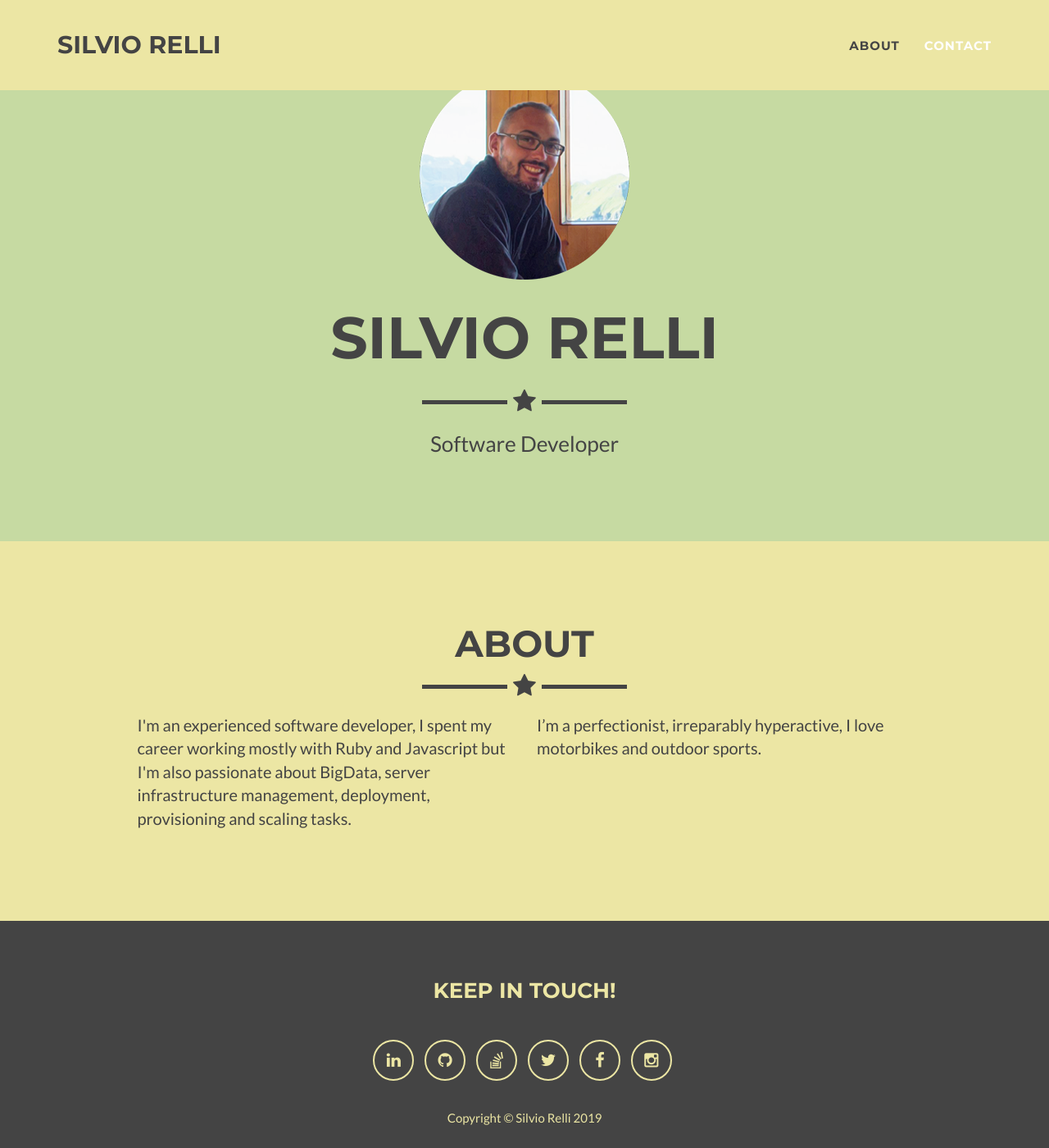
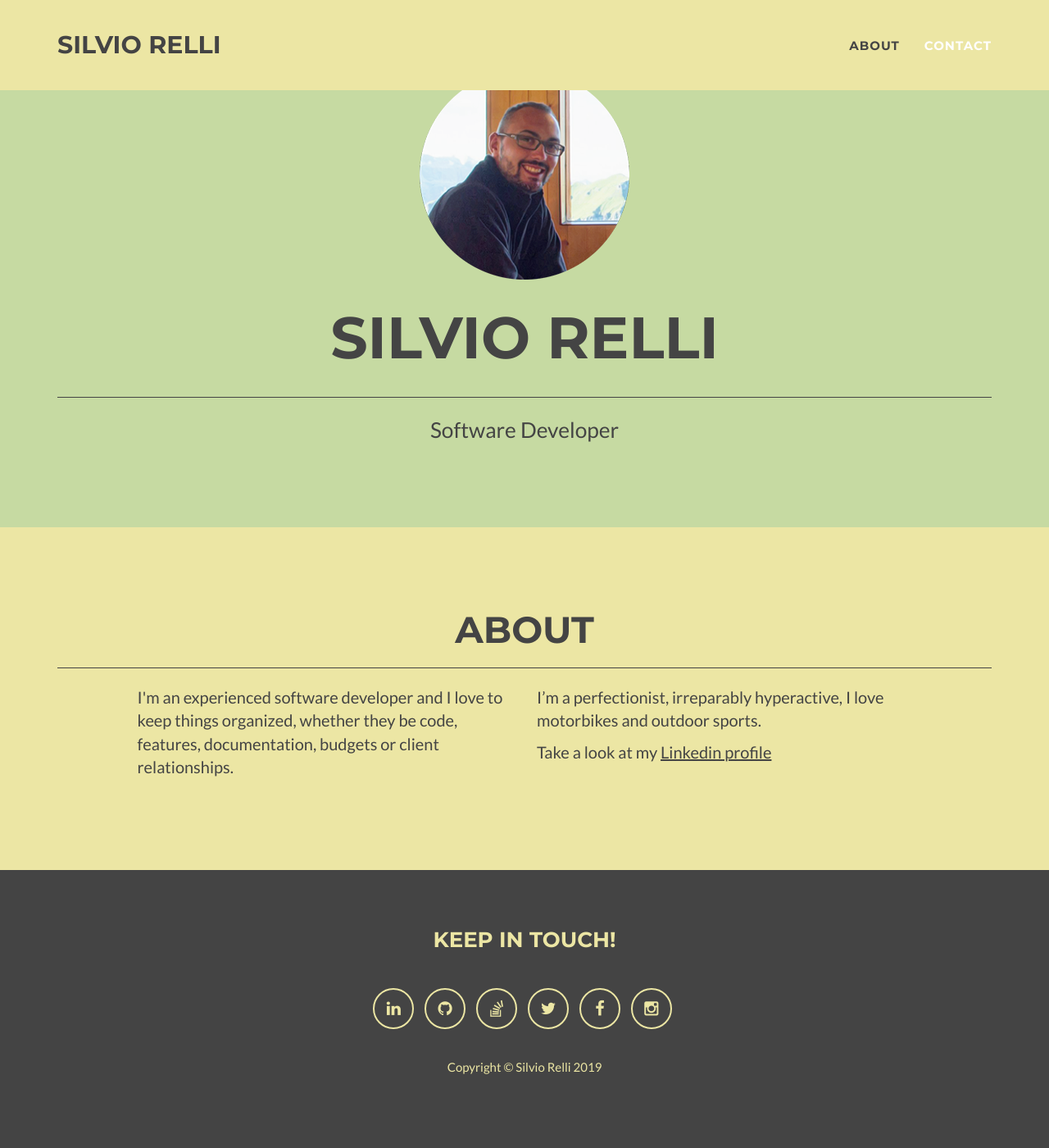
Before and after one commit to silviorelli/relli_it, a Jekyll site: the page built from index.html, in a window 1280 px wide and 1400 px high, scrolled down 115 px. Shown: the whole window at 82% size. Built offline with Jekyll 4.4.1, drawn with Linux system fonts in a browser that asks for light colours; after the commit the page ends 1452 px from its top, so only the background shows below that.

Commit message:
Changed desc

```diff
--- a/_includes/about.html
+++ b/_includes/about.html
@@ -9,11 +9,14 @@
             </div>
             <div class="row">
                 <div class="col-lg-5 col-lg-offset-1">
-                    <p>I'm an experienced software developer, I spent my career working mostly with Ruby and Javascript but I'm also passionate about BigData, server infrastructure management, deployment, provisioning and scaling tasks.</p>
+                    <p>I'm an experienced software developer and I love to keep things organized, whether they be code, features, documentation, budgets or client relationships.</p>
                 </div>
                 <div class="col-lg-5">
                     <p>I’m a perfectionist, irreparably hyperactive, I love motorbikes and outdoor sports.</p>
                 </div>
+                <div class="col-lg-5">
+                    <p>Take a look at my <a class="secondary" href="https://www.linkedin.com/in/silviorelli/">Linkedin profile</a></p>
+                </div>
             </div>
         </div>
     </section>
```
Also changed, not shown: _includes/css/main.css (+7 -1 lines).
